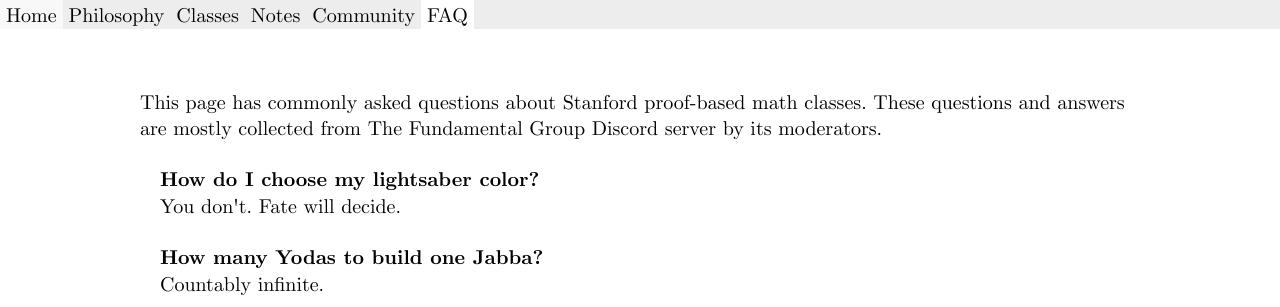
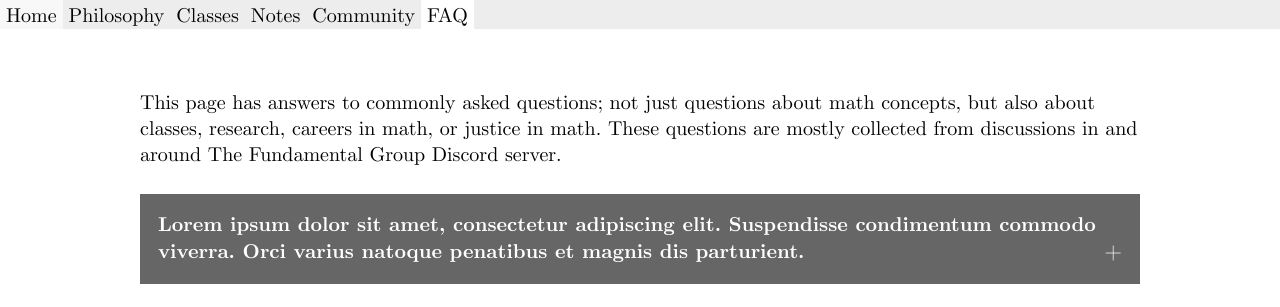
Before and after one commit to styopazharkov/TheFundamentalGroup, a plain HTML site: page public/faq.html in a window 1280 px wide. Drawn offline with Linux system fonts and the light colour scheme.

Commit message:
Adding collapsibility functionality.

```diff
--- a/public/css/style.css
+++ b/public/css/style.css
@@ -72,12 +72,52 @@ body{
     height: 16px;
 }
 
+/* TEXT */
 .introdiv {
     margin: auto;
     margin-top: 50px;
     width: 80%;
     max-width: 400px;
     margin-bottom: 100px;
+}
+
+/* COLLAPSIBLES */
+.collapsible {
+    background-color: #666;
+    color: white;
+    cursor: pointer;
+    padding: 18px;
+    width: 100%;
+    border: none;
+    text-align: left;
+    outline: none;
+    font-size: 20px;
+    font-family:  'Computer Modern Serif', sans-serif;
+}
+
+.active, .collapsible:hover {
+    background-color: #888;
+}
+
+.collapsible:after {
+    content: '\002B';
+    color: white;
+    font-weight: bold;
+    float: right;
+    margin-left: 5px;
+}
+
+.active:after {
+    content: "\2013";
+}
+
+.content {
+    padding: 0 18px;
+    font-size: 20px;
+    max-height: 0;
+    overflow: hidden;
+    transition: max-height 0.5s ease-out;
+    background-color: #f1f1f1;
 }
 
 @media screen and (min-width: 600px) {
--- a/public/faq.html
+++ b/public/faq.html
@@ -8,6 +8,7 @@
     <link rel="canonical" href="https://thefundamentalgroup.wiki/faq" />
     <link rel="icon" type="image/png" sizes="32x32" href="./img/icons/favicon-32x32.png">
     <link rel="icon" type="image/png" sizes="16x16" href="./img/icons/favicon-16x16.png">
+    <link href="https://fonts.googleapis.com/icon?family=Material+Icons:opsz,wght,FILL,GRAD@20..48,100..700,0..1,-50..200" rel="stylesheet">
     <link rel="stylesheet" href="css/style.css">
     <link rel="stylesheet" href="css/faq.css">
     <title>The Fundamental Group</title>
@@ -26,16 +27,24 @@
 
     <div class="introdiv">
         <p class="intro">
-            This page has commonly asked questions about Stanford proof-based math classes. These questions and answers are mostly collected from The Fundamental Group Discord server by its moderators.
+            This page has answers to commonly asked questions; not just questions about math concepts, but also about classes, research, careers in math, or justice in math. These questions are mostly collected from discussions in and around The Fundamental Group Discord server.
         </p>
-        <div class="faqdiv">
-            <h4 class="question">How do I choose my lightsaber color?</h3>
-            <p class="answer">You don't. Fate will decide.</p>
-        </div>
-        <div class="faqdiv">
-            <h4 class="question">How many Yodas to build one Jabba?</h3>
-            <p class="answer">Countably infinite.</p>
-        </div>
+
+        <a id="example-question-1"><br>
+        <button class="collapsible"><strong>
+            Lorem ipsum dolor sit amet, consectetur adipiscing elit. Suspendisse condimentum commodo viverra. Orci varius natoque penatibus et magnis dis parturient.
+        </strong></button>
+        <div class="content">
+            <br>
+            <p>Lorem ipsum dolor sit amet, consectetur adipiscing elit. Morbi sed dolor sed massa posuere viverra. In dapibus eget libero ut mollis. Sed ullamcorper eget nulla sed feugiat. Phasellus at condimentum sapien. Pellentesque semper blandit auctor. Duis in arcu tortor. Nulla facilisi. Aliquam molestie velit vel eros dignissim, sed molestie mauris auctor. Etiam quis aliquet sem, vitae molestie ex. Donec porttitor libero at eros bibendum bibendum quis eu ligula.</p>
+            <br>
+            <p>Vivamus ut diam vitae lectus tempus aliquam. Quisque mattis pretium tempus. Ut sagittis nisi mauris, vel imperdiet ligula dignissim id. Maecenas eros tellus, mattis vel placerat quis, placerat tristique libero. Nam orci nisl, egestas nec magna quis, posuere tincidunt risus. Proin ornare semper ullamcorper. Cras blandit pretium leo, id malesuada magna hendrerit sit amet. Praesent tellus metus, congue sed nisi at, tincidunt iaculis diam. Integer ac risus ut lectus rutrum elementum eget nec neque. Praesent tristique euismod libero.</p>
+            <br>
+            <p>Nullam aliquam scelerisque molestie. Nunc dictum ante eu posuere hendrerit. Cras condimentum cursus risus, efficitur ultrices sapien sollicitudin sed. Aenean posuere lectus quis ex sollicitudin finibus. Donec justo eros, blandit sed congue sit amet, lobortis id orci. Integer accumsan metus eu urna fringilla suscipit. Nulla ultricies felis non velit mattis, non euismod dui tincidunt. Fusce at interdum eros, at commodo eros. Nullam in tristique nisi. Nulla sollicitudin ut justo sit amet lacinia. Aliquam eget vulputate libero. Vestibulum semper vestibulum elementum. Vestibulum tristique vitae lectus eu egestas. <i class="material-icons" style="font-size:23px; vertical-align: middle" onclick="navigator.clipboard.writeText('thefundamentalgroup.wiki/faq#example-question-1')">link</i></p>
+            <br>
+        </div></a>
+
     </div>
 </body>
+<script src="collapsible.js"></script>
 </html>
```
Also changed, not shown: public/classes.html (+2 -0 lines), public/philosophy.html (+3 -1 lines).
